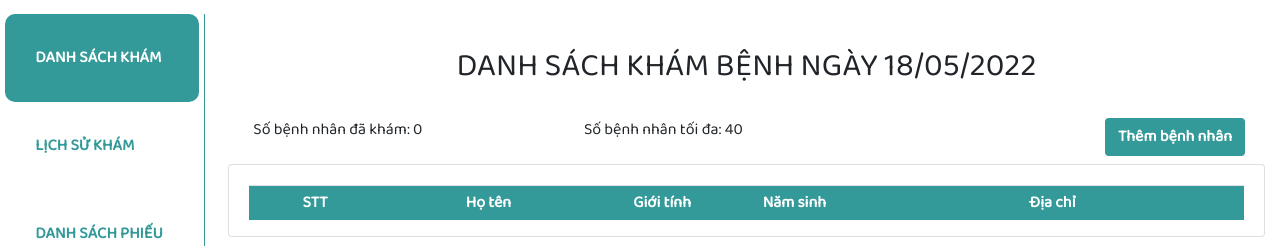
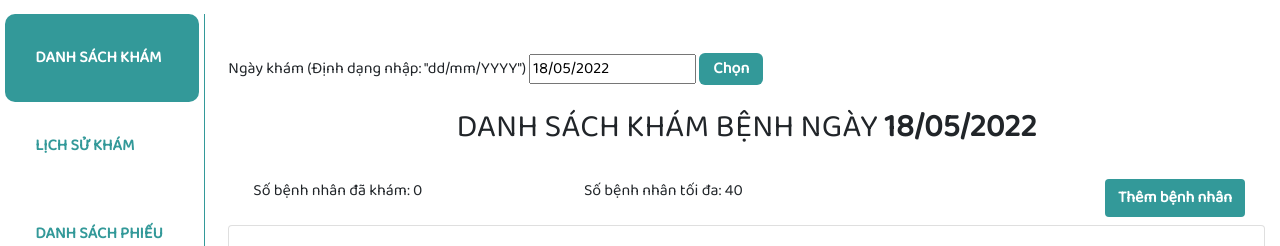
Before and after one commit to PhmNm/ClinicWeb_SEProject_HCMUS, a Django app: page /dskb in a window 1280 px wide. Shown: the part 66-312 px from the top of the page. Run offline with Django 4.2, Linux system fonts and the light colour scheme; a user stored in the database is signed in; data comes from the database, SQL or seed files in the repository; both versions use the stored data as it was after the commit; lists and menus that the app fills with data are empty.

Commit message:
add date filter to dskb; a little make color

```diff
--- /dev/null
+++ b/web_core/filters.py
@@ -0,0 +1,13 @@
+from django.forms import DateField, Form, DateInput, ValidationError
+from datetime import datetime as dt
+
+class dskb_filter(Form):
+    ngay_kham = DateField(
+        initial=dt.today().date(),
+        required=False,
+        label='Ngày khám',
+        input_formats=["%d/%m/%Y"],
+        widget=DateInput(format="%d/%m/%Y"),
+        label_suffix=' (Định dạng nhập: "dd/mm/YYYY")',
+        error_messages={'invalid':'Yêu cầu nhập đúng định dạng'},
+    )
--- a/web_core/forms.py
+++ b/web_core/forms.py
@@ -1,9 +1,11 @@
 from django.forms import ModelForm, DateInput, ValidationError, DateField
 from .models import *
 
+
 class benhnhan_form(ModelForm):
     ngay_sinh = DateField(
-        widget=DateInput(format='%d/%m/%Y'),
+        label='Ngày sinh',
+        widget=DateInput(format="%d/%m/%Y"),
         input_formats=['%d/%m/%Y']
     )
     class Meta:
--- a/web_core/models.py
+++ b/web_core/models.py
@@ -20,7 +20,7 @@ class BENHNHAN(models.Model):
         primary_key=True)
     ho_ten = models.CharField('Họ tên', max_length = 100)
     gioi_tinh = models.CharField('Giới tính', max_length = 3, choices = GIOITINH)
-    ngay_sinh = models.DateField('Ngày sinh', default = '01/01/1990', null=True, )
+    ngay_sinh = models.DateField('Ngày sinh', default = '01/01/1990', null=True)
     dia_chi = models.CharField('Địa chỉ', max_length = 255, null = True)
     def __str__(self):
         line = str(self.id) + ' | ' + self.ho_ten
--- a/web_core/templates/web_core/add_benhnhan.html
+++ b/web_core/templates/web_core/add_benhnhan.html
@@ -5,6 +5,12 @@
 <style>
     #id_id {
         border: 0;
+    }
+
+    .errorlist {
+        font-weight: bold;
+        color: red;
+        list-style-type: none;
     }
 
     input[type=submit] {
--- a/web_core/templates/web_core/dskb.html
+++ b/web_core/templates/web_core/dskb.html
@@ -19,8 +19,12 @@
     }
 
     .table-title {
-        display: flex;
-        justify-content: center;
+        text-align: center;
+    }
+
+    .table td,
+    .table th {
+        vertical-align: middle;
     }
 
     th {
@@ -28,17 +32,14 @@
     }
 
     th.small-content {
-        vertical-align: middle;
         width: 150px;
     }
 
     th.mid-content {
-        vertical-align: middle;
         width: 250px;
     }
 
     th.large-content {
-        vertical-align: middle;
         width: 450px;
     }
 
@@ -65,13 +66,42 @@
         border-color: #399;
         border-width: 1px;
     }
+
+    input[type=submit] {
+        font-weight: bold;
+        background-color: #399;
+        border-radius: 6px;
+        border-width: 0px;
+        color: white;
+        padding: 4px 14px;
+        margin: auto;
+        margin-top: 5px;
+    }
+
+    .errorlist {
+        font-weight: bold;
+        color: red;
+        list-style-type: none;
+    }
 </style>
 <div class="row">
     <div class="col-md-2">
         {% include 'web_core/sidebar.html' %}
     </div>
     <div class="col-md-10">
-        <h2 class="table-title" style>DANH SÁCH KHÁM BỆNH NGÀY {{today}}</h2>
+        <div class='row' style="padding-bottom: 20px;">
+            <div class='col'>
+                <form action="" method="post">
+                    {% csrf_token %}
+                    {{form.ngay_kham.label_tag}}
+                    {{form.ngay_kham}}
+                    <input type="submit" value="Chọn">
+                </form>
+                {{form.ngay_kham.errors}}
+
+            </div>
+        </div>
+        <h2 class="table-title" style>DANH SÁCH KHÁM BỆNH NGÀY <span style="font-weight: bold">{{today}}</span></h2>
         <div class="row sub">
             <div class="col-md-4">
                 <span style="padding-left: 25px;">Số bệnh nhân đã khám: {{count}}</span>
@@ -87,7 +117,7 @@
         </div>
 
         <div class="card card-body">
-            <table class='table table-sm'>
+            <table class='table'>
 
                 <tr class="table-head">
                     <th class="small-content">STT</th>
--- a/web_core/views.py
+++ b/web_core/views.py
@@ -16,6 +16,10 @@ from datetime import datetime as dt
 
 #forms import
 from .forms import benhnhan_form
+
+#filters import
+from .filters import dskb_filter
+
 # Create your views here.
 
 ##Authenticate User
@@ -43,13 +47,23 @@ def home(request):
 
 @login_required(login_url='login')
 def dskb(request):
-    phieukhams = PHIEUKHAM.objects.filter(ngay_kham__date=dt.today().date())
-    benhnhans = BENHNHAN.objects.filter(id__in=[bn.id_benhnhan.id for bn in phieukhams])
-    count = len(benhnhans)
+
     max_benhnhan = THAMSO.objects.get(loai='Số lượng bệnh nhân tối đa').now_value
-    today = dt.today().date().strftime('%d/%m/%Y')
+    today = dt.today().date()
+    form = dskb_filter
+    if request.method == 'POST':
+        # today = dt.strptime(request.POST['date'],'%d/%m/%Y')
+        form = dskb_filter(request.POST)
+        if form.is_valid() and form['ngay_kham'].data != "":
+            today = dt.strptime(form['ngay_kham'].data,'%d/%m/%Y')
+    phieukhams = PHIEUKHAM.objects.filter(ngay_kham__date=today)
+    benhnhans = []
+    for benhnhan in phieukhams:
+        benhnhans.append(BENHNHAN.objects.get(id=benhnhan.id_benhnhan.id))
+    # benhnhans = BENHNHAN.objects.filter(id__in=[bn.id_benhnhan.id for bn in phieukhams])
+    count = len(phieukhams)
     enum_dskb = enumerate(benhnhans,start = 1)
-    context = {'enum_dskb':enum_dskb, 'count':count, 'max_benhnhan':max_benhnhan, 'today':today}
+    context = {'enum_dskb':enum_dskb, 'count':count, 'max_benhnhan':max_benhnhan, 'today':today.strftime('%d/%m/%Y'), 'form': form}
     return render(request, 'web_core/dskb.html', context)
 
 @admin_only
@@ -58,7 +72,6 @@ def dsbn(request):
     context = {'dsbn':dsbn}
     return render(request, 'web_core/dsbn.html', context)
 
-@admin_only
 def add_benhnhan(request):
     form = benhnhan_form()
     if request.method == 'POST':
```
Also changed, not shown: web_core/templates/web_core/dsbn.html (+8 -12 lines), web_core/templates/web_core/edit_benhnhan.html (+6 -1 lines), db.sqlite3, web_core/migrations/0002_alter_phieukham_ngay_kham.py (added), web_core/migrations/0003_alter_phieukham_ngay_kham.py (added).
